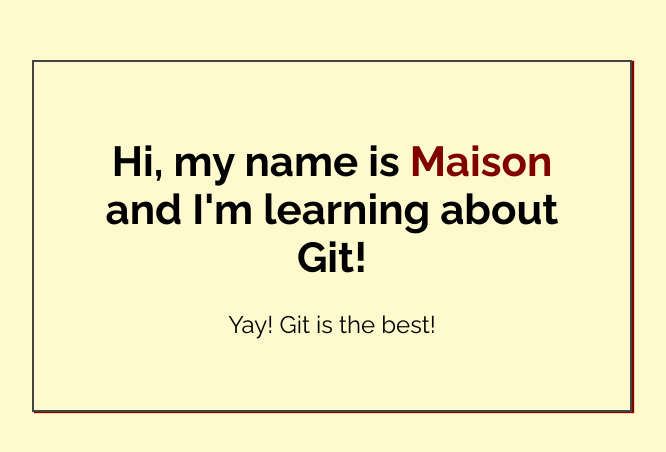
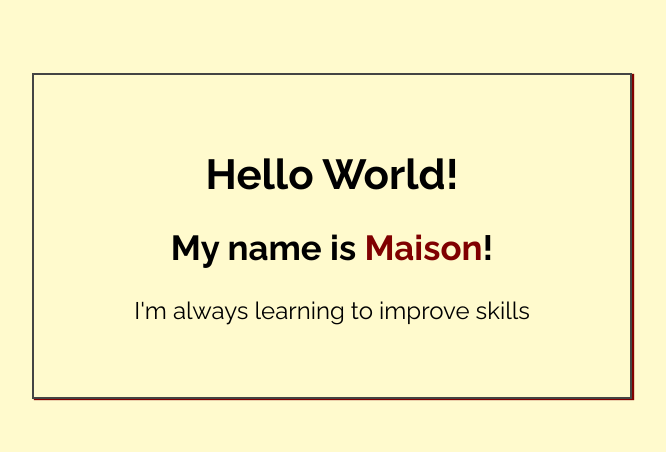
Before and after one commit to MaisonJRubiella/hello-world, a plain HTML site: page index.html in a window 1280 px wide. Shown: the part 164-616 px from the top of the page, without its empty margins (308-974 px from the left). Drawn offline with Linux system fonts and the light colour scheme.

Commit message:
hello-world first commit

```diff
--- a/css/main.css
+++ b/css/main.css
@@ -30,10 +30,16 @@ body {
     width: 100%;
     font-size: 1.75em;
 }
+.greeting h2 {
+    font-family: 'Raleway', sans-serif;
+    width: 100%;
+    font-size: 1.45em;
+}
 
 .greeting p {
     font-family: 'Raleway', sans-serif;
     width: 100%;
+    font-size: 1em;
 }
 
 .highlight {
--- a/index.html
+++ b/index.html
@@ -14,11 +14,10 @@
 <body>
 
     <div class="greeting">
-        <h1>Hi, my name is <span class="highlight">Maison</span> and I'm learning about Git! </h1>
-
-        <p>Yay! Git is the best!</p>
+        <h1>Hello World!</h1>
+        <h2>My name is <span class="highlight">Maison</span>!</h2>
+        <p>I'm always learning to improve skills</p>
     </div>
-
 </body>
 
 </html>
```
